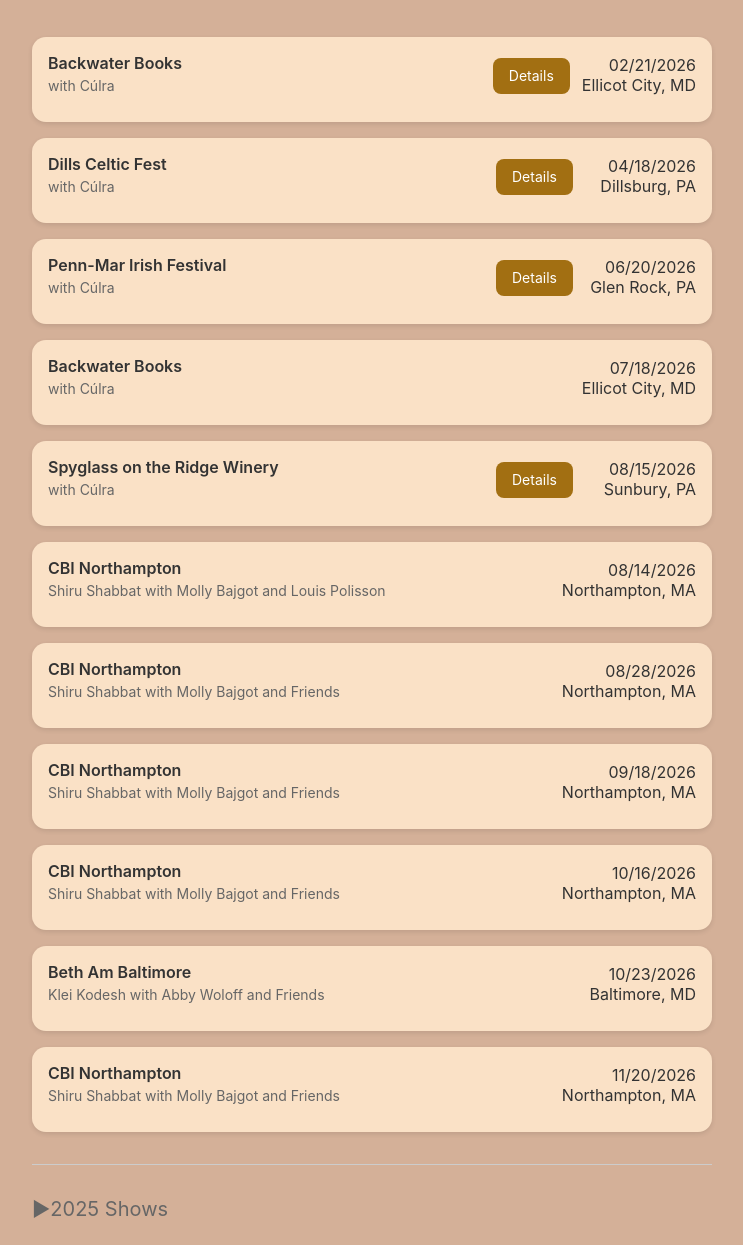
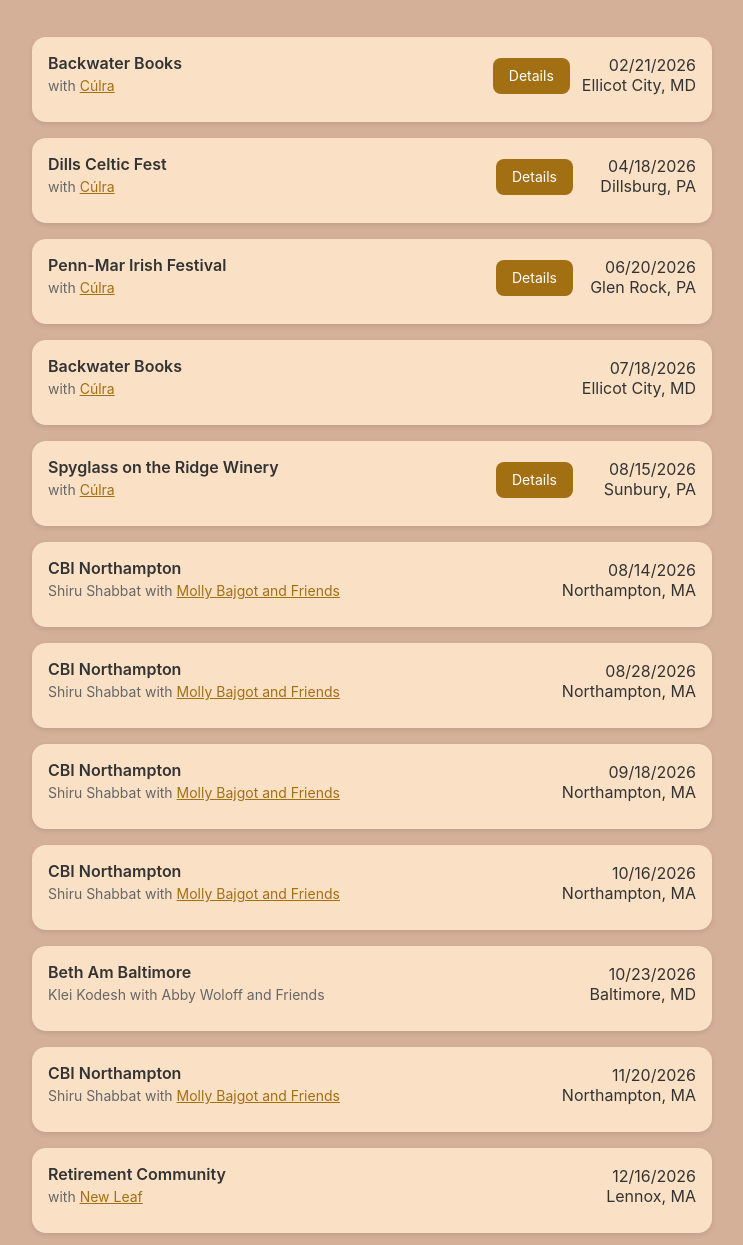
Before and after one commit to charleybellermusic/charleybellermusic.github.io, a plain HTML site: page shows/index.html in a window 1280 px wide. Shown: the part 455-1700 px from the top of the page, without its empty margins (268-1011 px from the left). Drawn offline with Linux system fonts and the light colour scheme.

Commit message:
Update shows

```diff
--- a/assets/css/styles.css
+++ b/assets/css/styles.css
@@ -235,6 +235,14 @@ body {
     margin-bottom: 4px;
 }
 
+.group-link {
+    color: #a26f12;
+}
+
+.group-link:hover {
+    color: #666;
+}
+
 .show-date, .location {
     line-height: 1.2;
     margin: 0;
@@ -253,7 +261,7 @@ body {
 }
 
 .ticket-link:hover {
-    background-color: #025d45;
+    background-color: #000000;
 }
 
 .past-shows-section {
--- a/shows/index.html
+++ b/shows/index.html
@@ -24,7 +24,7 @@
             <div class="card-main">
                     <div class="card-left">
                         <div class="venue">Backwater Books</div>
-                        <div class="group">with Cúlra</div>
+                        <div class="group">with <a href="https://culraband.com/" class="group-link">Cúlra</a></div>
                     </div>
                     <div class="card-right">
                         <a href="https://backwaterbooks.com/event/2026-02-21/backwater-sessions-culra" class="ticket-link">Details</a>
@@ -40,7 +40,7 @@
                 <div class="card-main">
                     <div class="card-left">
                         <div class="venue">Dills Celtic Fest</div>
-                        <div class="group">with Cúlra</div>
+                        <div class="group">with <a href="https://culraband.com/" class="group-link">Cúlra</a></div>
                     </div>
                     <div class="card-right">
                         <a href="https://dillscelticfest.com/entertainment-schedule" class="ticket-link">Details</a>
@@ -56,7 +56,7 @@
                 <div class="card-main">
                     <div class="card-left">
                         <div class="venue">Penn-Mar Irish Festival</div>
-                        <div class="group">with Cúlra</div>
+                        <div class="group">with <a href="https://culraband.com/" class="group-link">Cúlra</a></div>
                     </div>
                     <div class="card-right">
                         <a href="https://pennmaririshfestival.com/" class="ticket-link">Details</a>
@@ -72,7 +72,7 @@
                 <div class="card-main">
                     <div class="card-left">
                         <div class="venue">Backwater Books</div>
-                        <div class="group">with Cúlra</div>
+                        <div class="group">with <a href="https://culraband.com/" class="group-link">Cúlra</a></div>
                     </div>
                     <div class="card-right">
                         <div class="date-location">
@@ -87,7 +87,7 @@
                 <div class="card-main">
                     <div class="card-left">
                         <div class="venue">Spyglass on the Ridge Winery</div>
-                        <div class="group">with Cúlra</div>
+                        <div class="group">with <a href="https://culraband.com/" class="group-link">Cúlra</a></div>
                     </div>
                     <div class="card-right">
                         <a href="https://valleyfusion570.com/event/celtic-fest/" class="ticket-link">Details</a>
@@ -103,7 +103,7 @@
                 <div class="card-main">
                     <div class="card-left">
                         <div class="venue">CBI Northampton</div>
-                        <div class="group">Shiru Shabbat with Molly Bajgot and Louis Polisson</div>
+                        <div class="group">Shiru Shabbat with <a href="https://www.mollybajgot.com/" class="group-link">Molly Bajgot and Friends</a></div>
                     </div>
                     <div class="card-right">
                         <div class="date-location">
@@ -118,7 +118,7 @@
                 <div class="card-main">
                     <div class="card-left">
                         <div class="venue">CBI Northampton</div>
-                        <div class="group">Shiru Shabbat with Molly Bajgot and Friends</div>
+                        <div class="group">Shiru Shabbat with <a href="https://www.mollybajgot.com/" class="group-link">Molly Bajgot and Friends</a></div>
                     </div>
                     <div class="card-right">
                         <div class="date-location">
@@ -133,7 +133,7 @@
                 <div class="card-main">
                     <div class="card-left">
                         <div class="venue">CBI Northampton</div>
-                        <div class="group">Shiru Shabbat with Molly Bajgot and Friends</div>
+                        <div class="group">Shiru Shabbat with <a href="https://www.mollybajgot.com/" class="group-link">Molly Bajgot and Friends</a></div>
                     </div>
                     <div class="card-right">
                         <div class="date-location">
@@ -148,7 +148,7 @@
                 <div class="card-main">
                     <div class="card-left">
                         <div class="venue">CBI Northampton</div>
-                        <div class="group">Shiru Shabbat with Molly Bajgot and Friends</div>
+                        <div class="group">Shiru Shabbat with <a href="https://www.mollybajgot.com/" class="group-link">Molly Bajgot and Friends</a></div>
                     </div>
                     <div class="card-right">
                         <div class="date-location">
@@ -178,7 +178,7 @@
                 <div class="card-main">
                     <div class="card-left">
                         <div class="venue">CBI Northampton</div>
-                        <div class="group">Shiru Shabbat with Molly Bajgot and Friends</div>
+                        <div class="group">Shiru Shabbat with <a href="https://www.mollybajgot.com/" class="group-link">Molly Bajgot and Friends</a></div>
                     </div>
                     <div class="card-right">
                         <div class="date-location">
@@ -189,7 +189,30 @@
                 </div>
             </div>
 
+            <div class="show-card">
+                <div class="card-main">
+                    <div class="card-left">
+                        <div class="venue">Retirement Community</div>
+                        <div class="group">with <a href="https://www.newleafirishband.com/" class="group-link">New Leaf</a></div>
+                    </div>
+                    <div class="card-right">
+                        <div class="date-location">
+                            <div class="show-date">12/16/2026</div>
+                            <div class="location">Lennox, MA</div>
+                        </div>
+                    </div>
+                </div>
+            </div>
+
+
         </div>
+
+
+
+
+
+
+
 
     <details class="past-shows-section">
         <summary class="past-shows-toggle">2025 Shows</summary>
```
